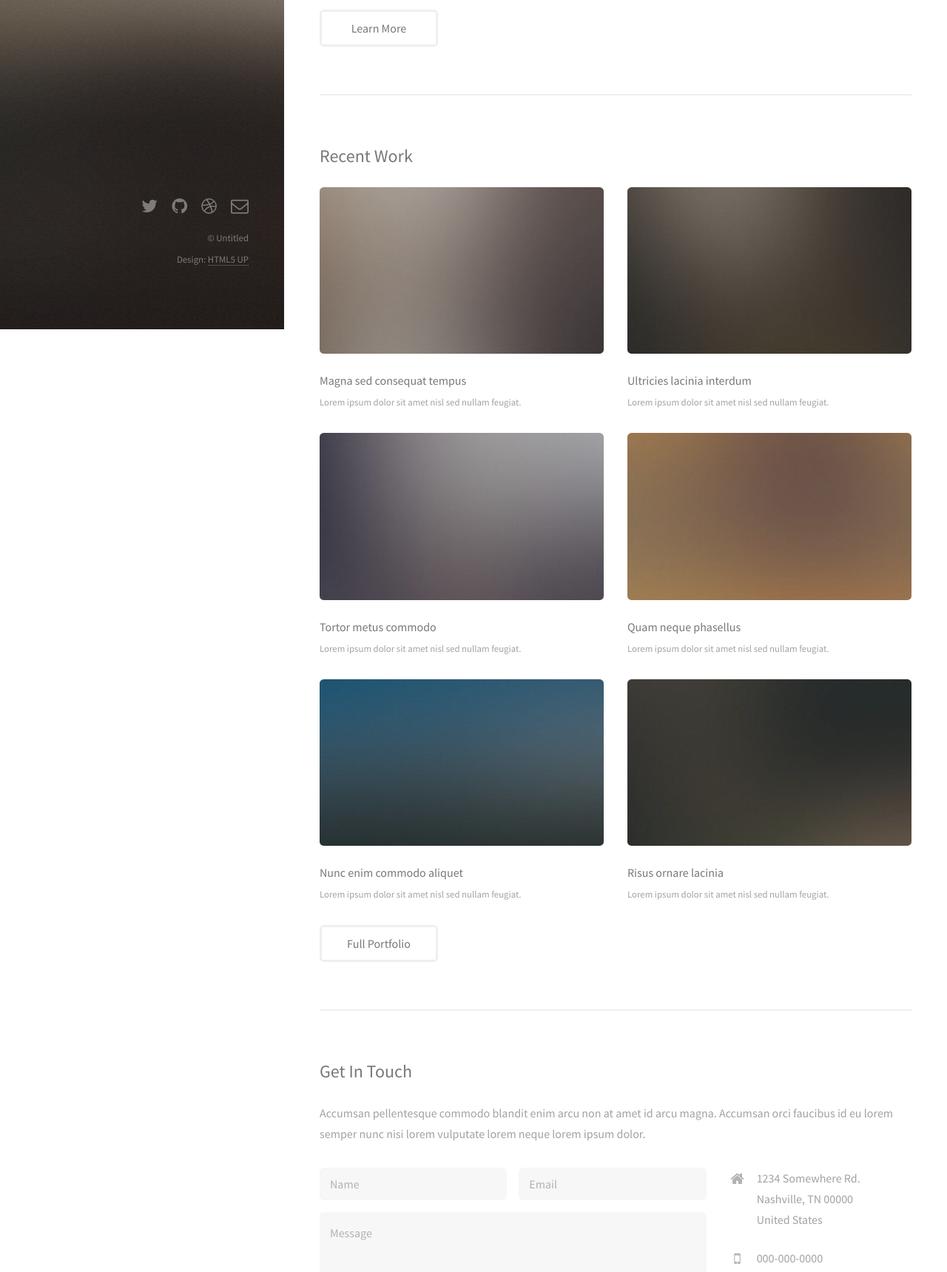
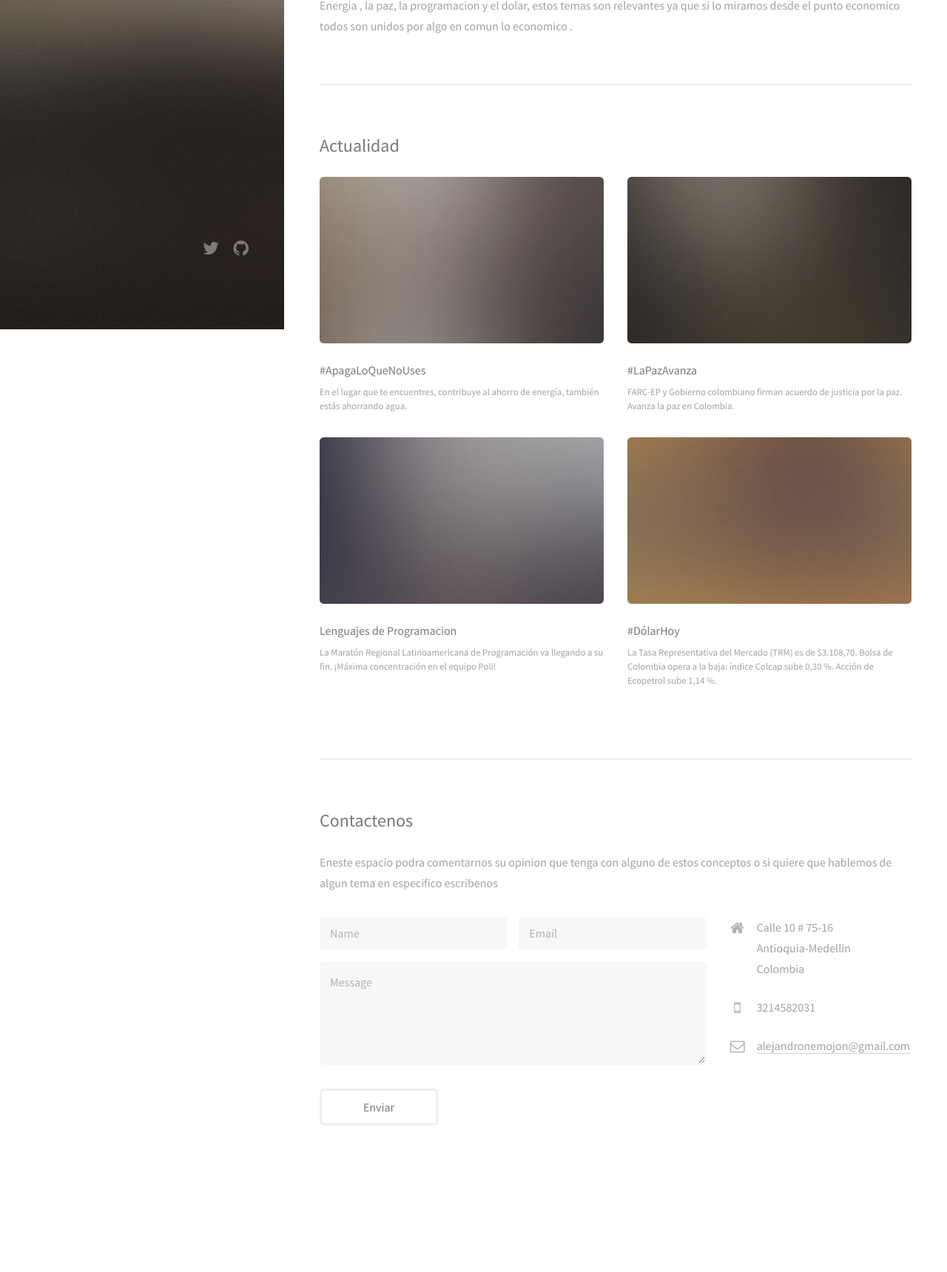
Before and after one commit to oalopez10/blogingsoftware, a plain HTML site: page index.html in a window 1280 px wide. Shown: the part 355-2074 px from the top of the page at 74% size. After the commit the page ends 1956 px from the top, so only its background shows below. Drawn offline with Linux system fonts and the light colour scheme.

Commit message:
Update index.html

```diff
--- a/index.html
+++ b/index.html
@@ -6,7 +6,7 @@
 -->
 <html>
 	<head>
-		<title>Strata by HTML5 UP</title>
+		<title>Blog Alejandro Lopez</title>
 		<meta charset="utf-8" />
 		<meta name="viewport" content="width=device-width, initial-scale=1" />
 		<!--[if lte IE 8]><script src="assets/js/ie/html5shiv.js"></script><![endif]-->
@@ -17,71 +17,58 @@
 
 		<!-- Header -->
 			<header id="header">
-				<a href="#" class="image avatar"><img src="images/avatar.jpg" alt="" /></a>
-				<h1><strong>I am Strata</strong>, a super simple<br />
-				responsive site template freebie<br />
-				crafted by <a href="http://html5up.net">HTML5 UP</a>.</h1>
+				<a href="" class="image avatar"><img src="images/IMG_20141119_210107926.jpg" width="400%" height="125"></a>
+				<h1><strong>Soy Alejandro Lopez</strong>, Tecnologo de Analisis y Desarrollo de sistemas de Informacion. </h1>
+				<p>&nbsp;</p>
 			</header>
 
 		<!-- Main -->
-			<div id="main">
+<div id="main">
 
 				<!-- One -->
 					<section id="one">
 						<header class="major">
-							<h2>Ipsum lorem dolor aliquam ante commodo<br />
-							magna sed accumsan arcu neque.</h2>
-						</header>
-						<p>Accumsan orci faucibus id eu lorem semper. Eu ac iaculis ac nunc nisi lorem vulputate lorem neque cubilia ac in adipiscing in curae lobortis tortor primis integer massa adipiscing id nisi accumsan pellentesque commodo blandit enim arcu non at amet id arcu magna. Accumsan orci faucibus id eu lorem semper nunc nisi lorem vulputate lorem neque cubilia.</p>
-						<ul class="actions">
-							<li><a href="#" class="button">Learn More</a></li>
-						</ul>
+							<h2>En este Blog encontrara diferentes opiniones de cualquier tema que se este tratando en la actualidad</h2>
+							<p>&nbsp;</p>
+					  </header>
+						<p>Segun las opiniones culturales, politiccas y deportivas que se han venido generando ultimamente me ha dado curiosidad tratar temas difrentes en los cuales son importantes para la sociedad por eso en estas imagenes que veran acontinuacion veran unos temas de interes que me parecen que todo mundo deberia estar al pendiente como lo es la Energia , la paz, la programacion y el dolar, estos temas son relevantes ya que si lo miramos desde el punto economico todos son unidos por algo en comun lo economico .</p>
+
 					</section>
 
 				<!-- Two -->
 					<section id="two">
-						<h2>Recent Work</h2>
+						<h2>Actualidad</h2>
 						<div class="row">
 							<article class="6u 12u$(xsmall) work-item">
 								<a href="images/fulls/01.jpg" class="image fit thumb"><img src="images/thumbs/01.jpg" alt="" /></a>
-								<h3>Magna sed consequat tempus</h3>
-								<p>Lorem ipsum dolor sit amet nisl sed nullam feugiat.</p>
+								<h3>#ApagaLoQueNoUses</h3>
+								<p>En el lugar que te encuentres, contribuye al ahorro de energía, también estás ahorrando agua. </p>
 							</article>
 							<article class="6u$ 12u$(xsmall) work-item">
 								<a href="images/fulls/02.jpg" class="image fit thumb"><img src="images/thumbs/02.jpg" alt="" /></a>
-								<h3>Ultricies lacinia interdum</h3>
-								<p>Lorem ipsum dolor sit amet nisl sed nullam feugiat.</p>
+								<h3>#LaPazAvanza</h3>
+								<p>FARC-EP y Gobierno colombiano firman acuerdo de justicia por la paz.
+Avanza la paz en Colombia. </p>
 							</article>
 							<article class="6u 12u$(xsmall) work-item">
 								<a href="images/fulls/03.jpg" class="image fit thumb"><img src="images/thumbs/03.jpg" alt="" /></a>
-								<h3>Tortor metus commodo</h3>
-								<p>Lorem ipsum dolor sit amet nisl sed nullam feugiat.</p>
+								<h3>Lenguajes de Programacion </h3>
+								<p>La Maratón Regional Latinoamericana de Programación va llegando a su fin. ¡Máxima concentración en el equipo Poli! </p>
 							</article>
 							<article class="6u$ 12u$(xsmall) work-item">
 								<a href="images/fulls/04.jpg" class="image fit thumb"><img src="images/thumbs/04.jpg" alt="" /></a>
-								<h3>Quam neque phasellus</h3>
-								<p>Lorem ipsum dolor sit amet nisl sed nullam feugiat.</p>
+								<h3>#DólarHoy </h3>
+								<p>La Tasa Representativa del Mercado (TRM) es de $3.108,70. Bolsa de Colombia opera a la baja: índice Colcap sube 0,30 %. Acción de Ecopetrol sube 1,14 %.</p>
 							</article>
-							<article class="6u 12u$(xsmall) work-item">
-								<a href="images/fulls/05.jpg" class="image fit thumb"><img src="images/thumbs/05.jpg" alt="" /></a>
-								<h3>Nunc enim commodo aliquet</h3>
-								<p>Lorem ipsum dolor sit amet nisl sed nullam feugiat.</p>
-							</article>
-							<article class="6u$ 12u$(xsmall) work-item">
-								<a href="images/fulls/06.jpg" class="image fit thumb"><img src="images/thumbs/06.jpg" alt="" /></a>
-								<h3>Risus ornare lacinia</h3>
-								<p>Lorem ipsum dolor sit amet nisl sed nullam feugiat.</p>
-							</article>
+
 						</div>
-						<ul class="actions">
-							<li><a href="#" class="button">Full Portfolio</a></li>
-						</ul>
+
 					</section>
 
 				<!-- Three -->
 					<section id="three">
-						<h2>Get In Touch</h2>
-						<p>Accumsan pellentesque commodo blandit enim arcu non at amet id arcu magna. Accumsan orci faucibus id eu lorem semper nunc nisi lorem vulputate lorem neque lorem ipsum dolor.</p>
+						<h2>Contactenos</h2>
+						<p>Eneste espacio podra comentarnos su opinion que tenga con alguno de estos conceptos o si quiere que hablemos de algun tema en especifico escribenos</p>
 						<div class="row">
 							<div class="8u 12u$(small)">
 								<form method="post" action="#">
@@ -92,24 +79,24 @@
 									</div>
 								</form>
 								<ul class="actions">
-									<li><input type="submit" value="Send Message" /></li>
+									<li><input type="submit" value="Enviar" /></li>
 								</ul>
 							</div>
 							<div class="4u$ 12u$(small)">
 								<ul class="labeled-icons">
 									<li>
-										<h3 class="icon fa-home"><span class="label">Address</span></h3>
-										1234 Somewhere Rd.<br />
-										Nashville, TN 00000<br />
-										United States
+										<h3 class="icon fa-home"><span class="label">Direccion</span></h3>
+										Calle 10 # 75-16<br />
+										Antioquia-Medellin<br />
+										Colombia
 									</li>
 									<li>
-										<h3 class="icon fa-mobile"><span class="label">Phone</span></h3>
-										000-000-0000
+										<h3 class="icon fa-mobile"><span class="label">Telefono</span></h3>
+										3214582031
 									</li>
 									<li>
 										<h3 class="icon fa-envelope-o"><span class="label">Email</span></h3>
-										<a href="#">hello@untitled.tld</a>
+										<a href="#">alejandronemojon@gmail.com</a>
 									</li>
 								</ul>
 							</div>
@@ -187,7 +174,7 @@ print 'It took ' + i + ' iterations to sort the deck.';</code></pre>
 									</ol>
 									<h5>Icons</h5>
 									<ul class="icons">
-										<li><a href="#" class="icon fa-twitter"><span class="label">Twitter</span></a></li>
+										<li><a href="https://twitter.com/AlejoNemo" class="icon fa-twitter"><span class="label">Twitter</span></a></li>
 										<li><a href="#" class="icon fa-facebook"><span class="label">Facebook</span></a></li>
 										<li><a href="#" class="icon fa-instagram"><span class="label">Instagram</span></a></li>
 										<li><a href="#" class="icon fa-github"><span class="label">Github</span></a></li>
@@ -441,13 +428,12 @@ print 'It took ' + i + ' iterations to sort the deck.';</code></pre>
 		<!-- Footer -->
 			<footer id="footer">
 				<ul class="icons">
-					<li><a href="#" class="icon fa-twitter"><span class="label">Twitter</span></a></li>
-					<li><a href="#" class="icon fa-github"><span class="label">Github</span></a></li>
-					<li><a href="#" class="icon fa-dribbble"><span class="label">Dribbble</span></a></li>
-					<li><a href="#" class="icon fa-envelope-o"><span class="label">Email</span></a></li>
+					<li><a href="https://twitter.com/AlejoNemo" class="icon fa-twitter"><span class="label">Twitter</span></a></li>
+					<li><a href="https://github.com/oalopez10" class="icon fa-github"><span class="label">Github</span></a></li>
+
 				</ul>
 				<ul class="copyright">
-					<li>&copy; Untitled</li><li>Design: <a href="http://html5up.net">HTML5 UP</a></li>
+					<li></li><li></li>
 				</ul>
 			</footer>
 
```
